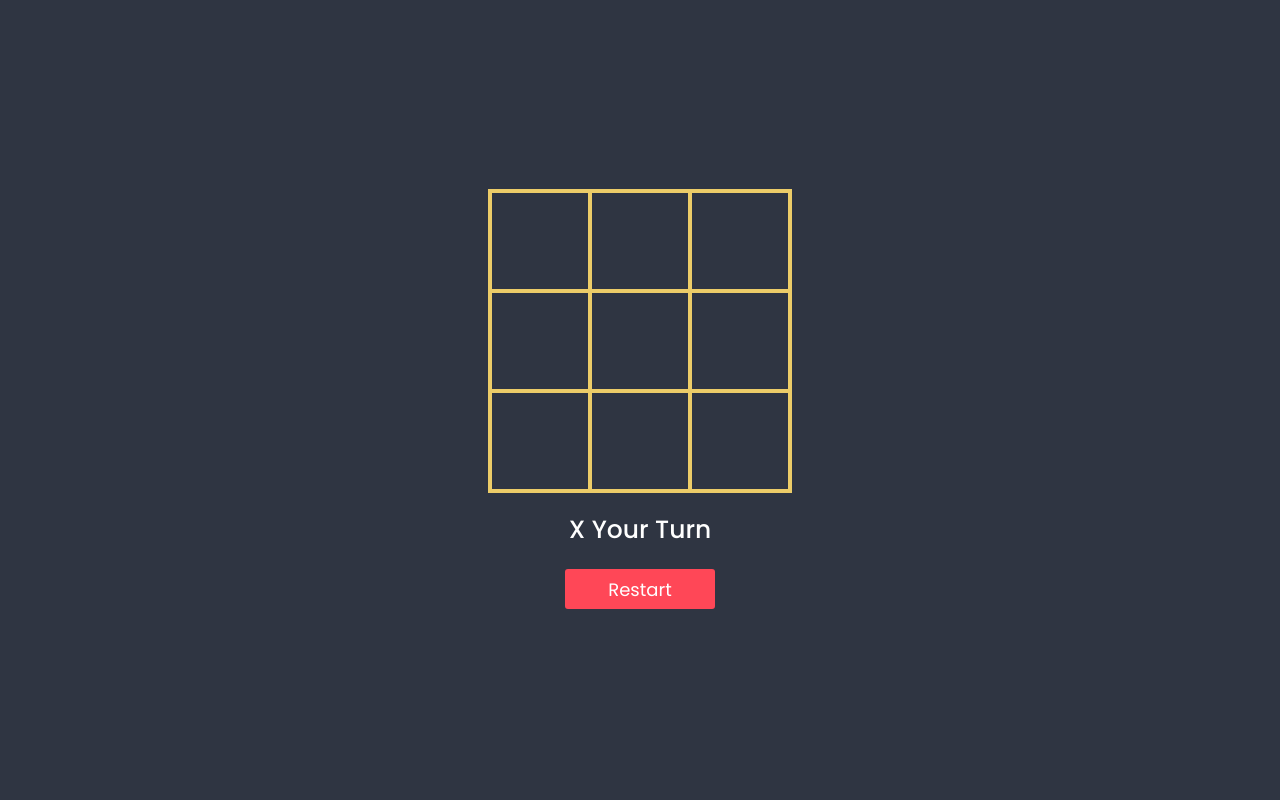
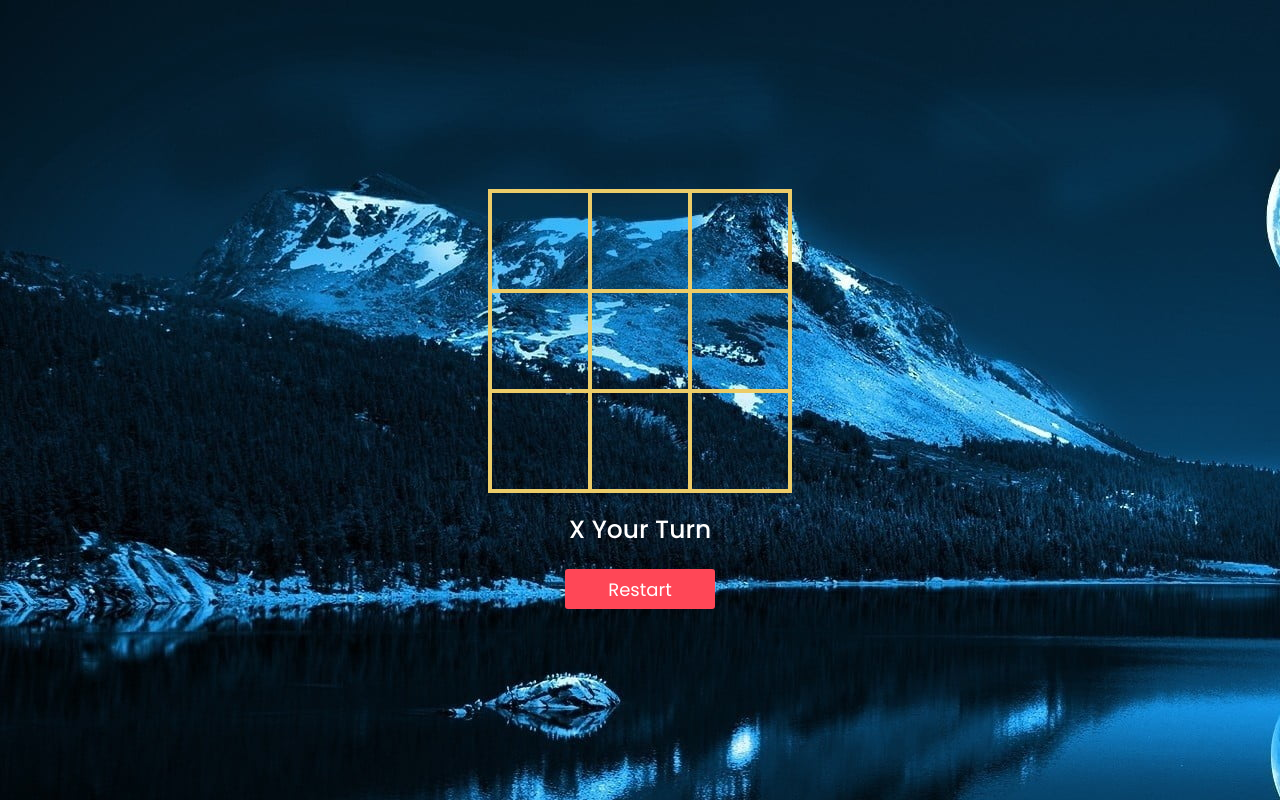
Before and after one commit to DineshSethu001/Tic-Tac-Toe, a plain HTML site: page index.html in a window 1280 px wide. Drawn offline with Linux system fonts and the light colour scheme.

Commit message:
Add files via upload

```diff
--- a/css/style.css
+++ b/css/style.css
@@ -16,6 +16,8 @@ body{
   justify-content: center;
   align-items: center;
   flex-direction: column;
+  background-image: url('../images/bg.jpg');
+  background-repeat:no-repeat;
 }
 
 .container{
```
Also changed, not shown: images/bg.jpg (added), images/o.png.
